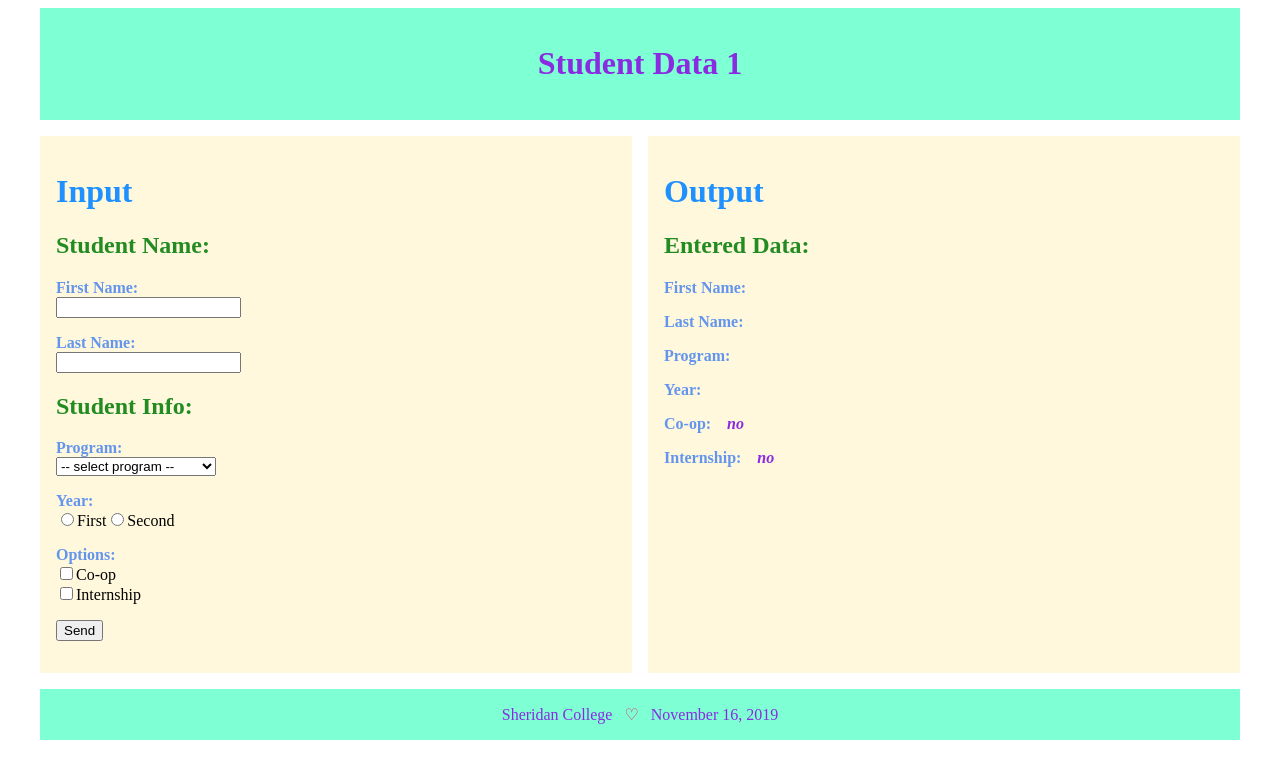
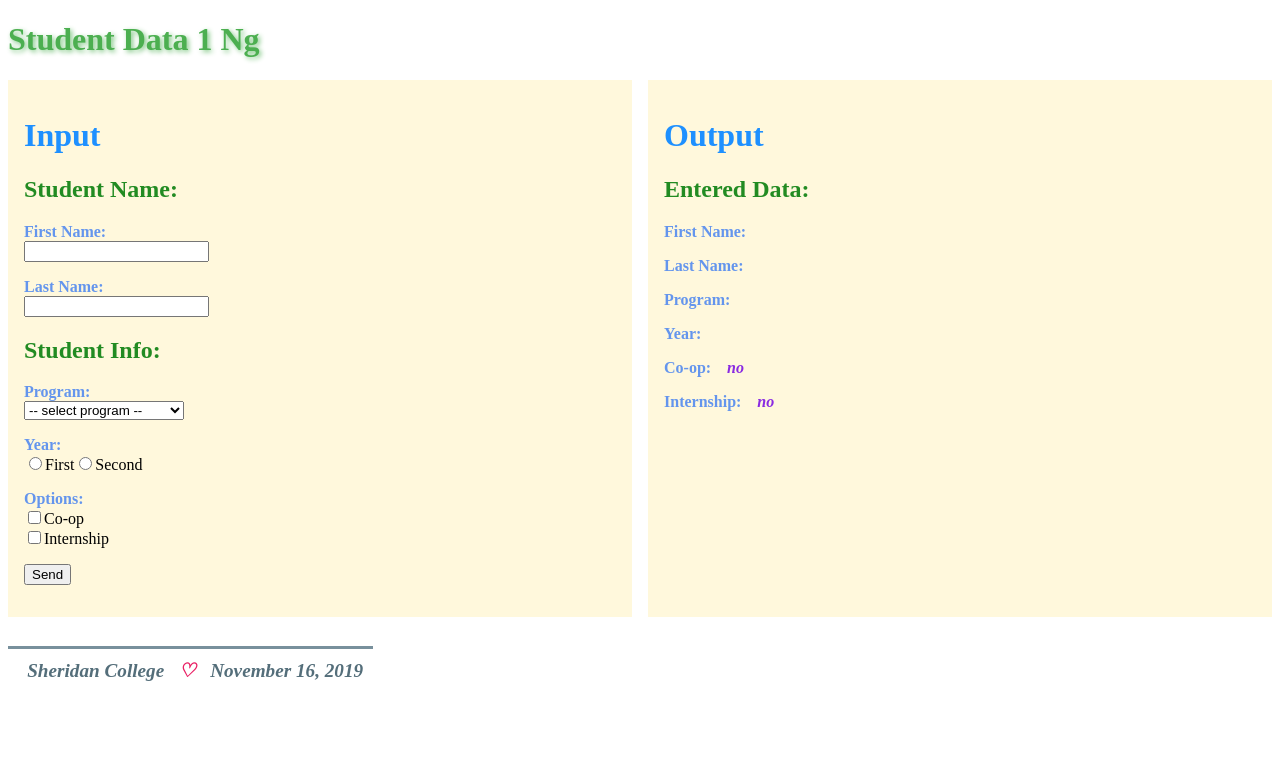
Before and after one commit to tetervak/StudentData1Ng, an Angular app: page / in a window 1280 px wide. Shown: the top 778 px of the page. Built offline with nearby package versions, Linux system fonts and the light colour scheme.

Commit message:
used flex-layout

```diff
--- a/src/app/app.component.css
+++ b/src/app/app.component.css
@@ -1,18 +1,4 @@
-:host{
-  display:grid;
-  grid-template-columns: 1fr 1fr;
-  grid-template-areas:
-    "header header"
-    "input output"
-    "footer footer";
-  grid-gap: 1em;
-  margin-left: 2em;
-  margin-right: 2em;
+h1{
+  color: #4caf50;
+  text-shadow: 2px 2px 5px #81c784;
 }
-
-header{
-  text-align: center;
-  padding: 1em;
-  background:aquamarine;
-  color: blueviolet;
-}
--- a/src/app/app.component.html
+++ b/src/app/app.component.html
@@ -1,6 +1,6 @@
-<header gdArea="header">
-  <h1 >Student Data 1</h1>
-</header>
-<app-input gdArea="input"></app-input>
-<app-output gdArea="output"></app-output>
-<app-footer gdArea="footer"></app-footer>
+<h1 >Student Data 1 Ng</h1>
+<main fxLayout="row" fxLayoutGap="1em">
+  <app-input fxFlex="50%"></app-input>
+  <app-output fxFlex="50%"></app-output>
+</main>
+<app-footer></app-footer>
--- a/src/app/app.component.ts
+++ b/src/app/app.component.ts
@@ -6,5 +6,5 @@ import { Component } from '@angular/core';
   styleUrls: ['./app.component.css']
 })
 export class AppComponent {
-  title = 'StudentData1Ng';
+  title = 'Student Data 1 Ng';
 }
--- a/src/app/footer.component.css
+++ b/src/app/footer.component.css
@@ -1,9 +1,16 @@
-:host{
-  text-align: center;
-  padding: 1em;
-  background: aquamarine;
-  color: blueviolet;
+footer{
+  font-size: 1.2em;
+  font-style: italic;
+  font-weight: bolder;
+  border-top: #78909c solid;
+  padding-top: 0.5em;
+  padding-bottom: 0.5em;
+  padding-left: 1em;
+  margin-top: 1.5em;
+  width: 18em;
+  color: #546e7a;
 }
-span.hart{
+
+footer .hart{
   color: #e91e63;
 }
--- a/src/app/footer.component.html
+++ b/src/app/footer.component.html
@@ -1,3 +1,5 @@
-Sheridan College&nbsp;&nbsp;
-<span class='hart'>&#9825;</span>
-&nbsp;&nbsp;{{today | date: 'longDate'}}
+<footer>
+  Sheridan College&nbsp;&nbsp;
+  <span class='hart'>&#9825;</span>
+  &nbsp;&nbsp;{{today | date: 'longDate'}}
+</footer>
```
